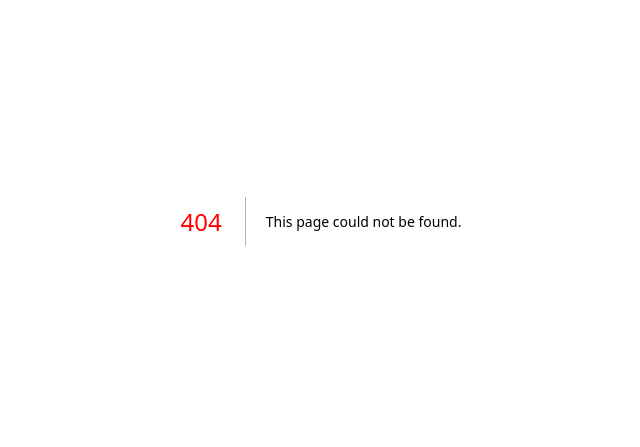
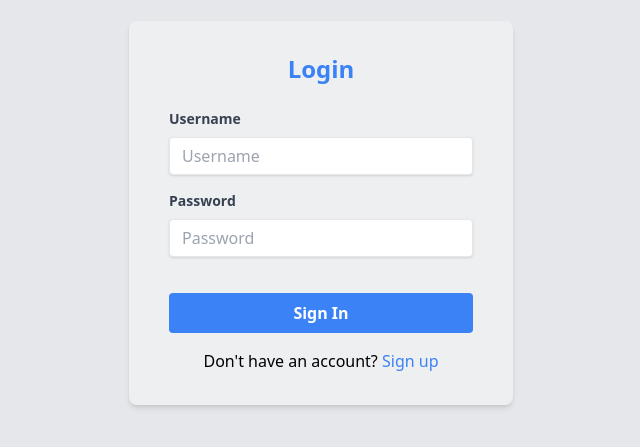
Before and after one commit to Hamza-El-Fahli/Educraft_Server, a Next.js app: page /login in a window 1280 px wide. Before the commit this address had no page. Shown: the part 179-626 px from the top of the page, without its empty margins (319-959 px from the left). Built offline with nearby package versions, Linux system fonts and the light colour scheme.

Commit message:
wip: design login and signup page

```diff
--- /dev/null
+++ b/src/app/(authentification)/layout.tsx
@@ -0,0 +1,19 @@
+import "@/styles/globals.css";
+
+export const metadata = {
+  title: "Next.js",
+  description: "Generated by Next.js",
+};
+
+export default function RootLayout({
+  children,
+}: {
+  children: React.ReactNode;
+}) {
+  return (
+    <html lang="en">
+      <body>
+        {children}</body>
+    </html>
+  );
+}
--- /dev/null
+++ b/src/app/(authentification)/login/page.tsx
@@ -0,0 +1,61 @@
+"use client";
+import Link from "next/link";
+import { useRouter } from "next/navigation";
+
+export default function Login() {
+  const router = useRouter();
+  const handleClick = (e: any) => {
+    e.preventDefault();
+    router.push("/dashboard");
+  };
+  return (
+    <div className="bg-gray-200 flex justify-center items-center  h-screen">
+      <div className=" backdrop-filter  bg-white bg-opacity-30 shadow-md rounded-lg px-10 py-8 mb-4 flex flex-col w-96">
+        <h1 className="text-center text-2xl font-bold text-blue-500 mb-6">
+          Login
+        </h1>
+        <div className="mb-4">
+          <label
+            className="block text-gray-700 text-sm font-bold mb-2"
+            htmlFor="username"
+          >
+            Username
+          </label>
+          <input
+            className="bg-opacity-20 backdrop-filter  shadow appearance-none border rounded w-full py-2 px-3 text-gray-700 leading-tight focus:outline-none focus:shadow-outline"
+            id="username"
+            type="text"
+            placeholder="Username"
+          />
+        </div>
+        <div className="mb-6">
+          <label
+            className="block text-gray-700 text-sm font-bold mb-2"
+            htmlFor="password"
+          >
+            Password
+          </label>
+          <input
+            className="bg-opacity-20 backdrop-filter  shadow appearance-none border rounded w-full py-2 px-3 text-gray-700 mb-3 leading-tight focus:outline-none focus:shadow-outline"
+            id="password"
+            type="password"
+            placeholder="Password"
+          />
+        </div>
+        <button
+          className="bg-blue-500 hover:bg-blue-700 text-white font-bold py-2 px-4 rounded focus:outline-none focus:shadow-outline"
+          type="button"
+          onClick={handleClick}
+        >
+          Sign In
+        </button>
+        <p className="mt-4 text-center">
+          Don't have an account?{" "}
+          <Link href="/signup" className="text-blue-500 hover:underline">
+            Sign up
+          </Link>
+        </p>
+      </div>
+    </div>
+  );
+}
--- /dev/null
+++ b/src/app/(authentification)/signup/page.tsx
@@ -0,0 +1,36 @@
+import Link from "next/link";
+
+export default function Signup() {
+    return (
+        <div className="bg-gray-200 flex justify-center items-center h-screen">
+        <div className="bg-opacity-20 backdrop-filter  bg-white  shadow-md rounded-lg px-10 py-8 mb-4 flex flex-col w-96">
+            <h1 className="text-center text-2xl font-bold text-blue-500 mb-6">Sign Up</h1>
+            <div className="mb-4">
+                <label className="block text-gray-700 text-sm font-bold mb-2" htmlFor="username">
+                    Username
+                </label>
+                <input className="bg-opacity-20 backdrop-filter  shadow appearance-none border rounded w-full py-2 px-3 text-gray-700 leading-tight focus:outline-none focus:shadow-outline" id="username" type="text" placeholder="Username" />
+            </div>
+            <div className="mb-4">
+                <label className="block text-gray-700 text-sm font-bold mb-2" htmlFor="email">
+                    Email
+                </label>
+                <input className="bg-opacity-20 backdrop-filter  shadow appearance-none border rounded w-full py-2 px-3 text-gray-700 leading-tight focus:outline-none focus:shadow-outline" id="email" type="email" placeholder="Email" />
+            </div>
+            <div className="mb-6">
+                <label className="block text-gray-700 text-sm font-bold mb-2" htmlFor="password">
+                    Password
+                </label>
+                <input className="bg-opacity-20 backdrop-filter  shadow appearance-none border rounded w-full py-2 px-3 text-gray-700 mb-3 leading-tight focus:outline-none focus:shadow-outline" id="password" type="password" placeholder="Password" />
+            </div>
+            <button className="bg-blue-500 hover:bg-blue-700 text-white font-bold py-2 px-4 rounded focus:outline-none focus:shadow-outline" type="button">
+                Sign Up
+            </button>
+            <p className="mt-4 text-center">
+                Already have an account? <Link href="/login" className="text-blue-500 hover:underline">Log in</Link>
+            </p>
+        </div>
+    </div>
+    )
+
+}
--- /dev/null
+++ b/src/app/(dashboard)/dashboard/page.tsx
@@ -0,0 +1,3 @@
+export default function Dashboard() {
+  return <div>Dashboard</div>;
+}
```
Also changed, not shown: package.json (+5 -4 lines), src/types/databaseTypes.ts (added, +7 -0 lines), 1 other file (tests, documents, lock files or other folders).
